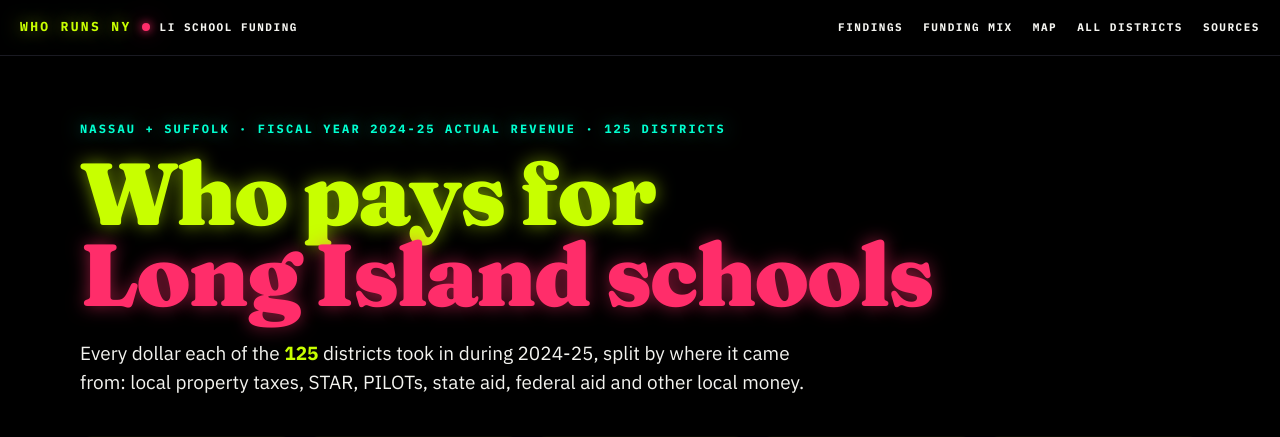
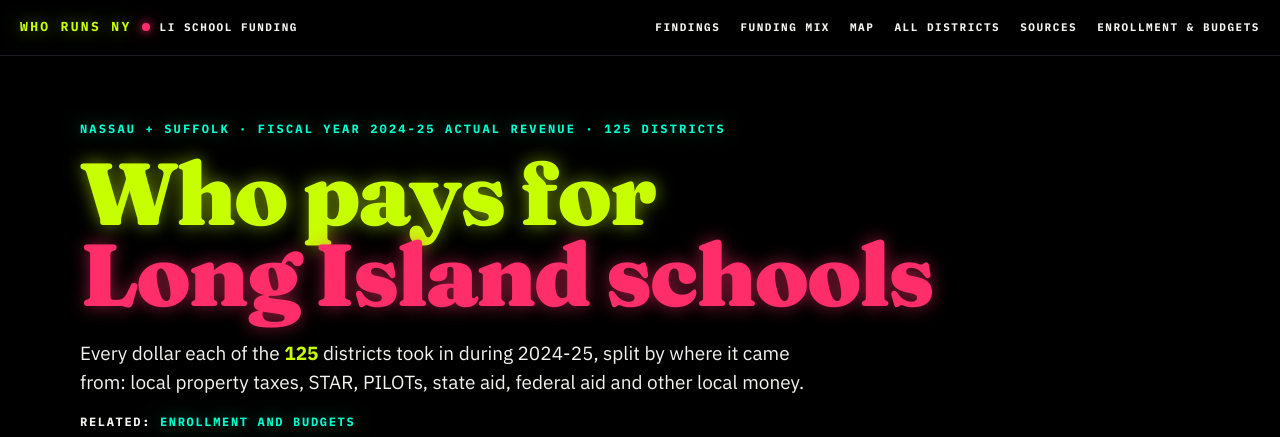
Before and after one commit to raearora-lab/li-school-funding, a plain HTML site: page public/index.html in a window 1280 px wide. Shown: the top 437 px of the page. Drawn offline with nearby package versions, Linux system fonts and the light colour scheme.

Commit message:
Add Cloudflare Pages deploy workflow and live companion link.

```diff
--- a/public/css/app.css
+++ b/public/css/app.css
@@ -20,6 +20,9 @@ h2{font-size:clamp(30px,4.2vw,50px);font-weight:900;line-height:1;margin-bottom:
 .eyebrow{font-family:var(--mono);font-weight:700;font-size:12px;letter-spacing:.18em;text-transform:uppercase;color:var(--teal);text-shadow:var(--glow-teal);margin:0 0 14px}
 .hero{max-width:var(--max);margin:0 auto;padding:64px 20px 32px}
 .lede{max-width:46rem;font-size:19px;margin:24px 0 0}.lede b{color:var(--lime)}
+.related{margin:16px 0 0;font-family:var(--mono);font-weight:700;font-size:12px;letter-spacing:.14em;text-transform:uppercase;color:var(--ink)}
+.related a{color:var(--teal);text-decoration:none;text-shadow:var(--glow-teal)}
+.related a:hover{color:var(--lime);text-shadow:var(--glow-lime)}
 .hero-stats{display:grid;grid-template-columns:repeat(5,minmax(0,1fr));gap:14px;margin-top:40px}
 .stat{border:1px solid #1f1f28;border-radius:var(--radius);padding:16px;box-shadow:0 0 0 1px rgba(200,255,0,.04)}
 .stat .n{display:block;font-family:var(--serif);font-weight:900;font-size:clamp(28px,3.4vw,44px);line-height:1;font-variant-numeric:tabular-nums}
--- a/public/index.html
+++ b/public/index.html
@@ -26,6 +26,7 @@
       <a href="#map-sec">Map</a>
       <a href="#table">All districts</a>
       <a href="#sources">Sources</a>
+      <a href="https://li-school-districts.pages.dev/">Enrollment &amp; budgets</a>
     </nav>
   </header>
 
@@ -33,6 +34,7 @@
     <p class="eyebrow">Nassau + Suffolk · fiscal year 2024-25 actual revenue · 125 districts</p>
     <h1><span class="h-lime">Who pays for</span><br><span class="h-pink">Long Island schools</span></h1>
     <p class="lede">Every dollar each of the <b>125</b> districts took in during 2024-25, split by where it came from: local property taxes, STAR, PILOTs, state aid, federal aid and other local money.</p>
+    <p class="related">Related: <a href="https://li-school-districts.pages.dev/">Enrollment and budgets</a></p>
     <div class="hero-stats" id="hero-stats"></div>
   </section>
 
@@ -85,7 +87,7 @@
       <li><b>Missing data:</b> Wainscott, Sagaponack, New Suffolk and Little Flower aren't in the state aid file or the property tax report card, so their Foundation Aid and appropriated fund balance cells read "n/a". New Suffolk has no fall 2024 enrollment count, so it has no per-pupil figures. Little Flower is a special-act district for students placed by other districts. It levies no property tax and is paid almost entirely through tuition.</li>
     </ul>
   </section>
-  <footer class="site-footer">Built for Rae Arora · <a href="https://whorunsny.org">whorunsny.org</a></footer>
+  <footer class="site-footer">Built for Rae Arora · <a href="https://whorunsny.org">whorunsny.org</a> · Companion: <a href="https://li-school-districts.pages.dev/">enrollment and budgets</a></footer>
 
   <script src="https://unpkg.com/leaflet@1.9.4/dist/leaflet.js" crossorigin=""></script>
   <script src="js/app.js"></script>
```
Also changed, not shown: 2 other files.
